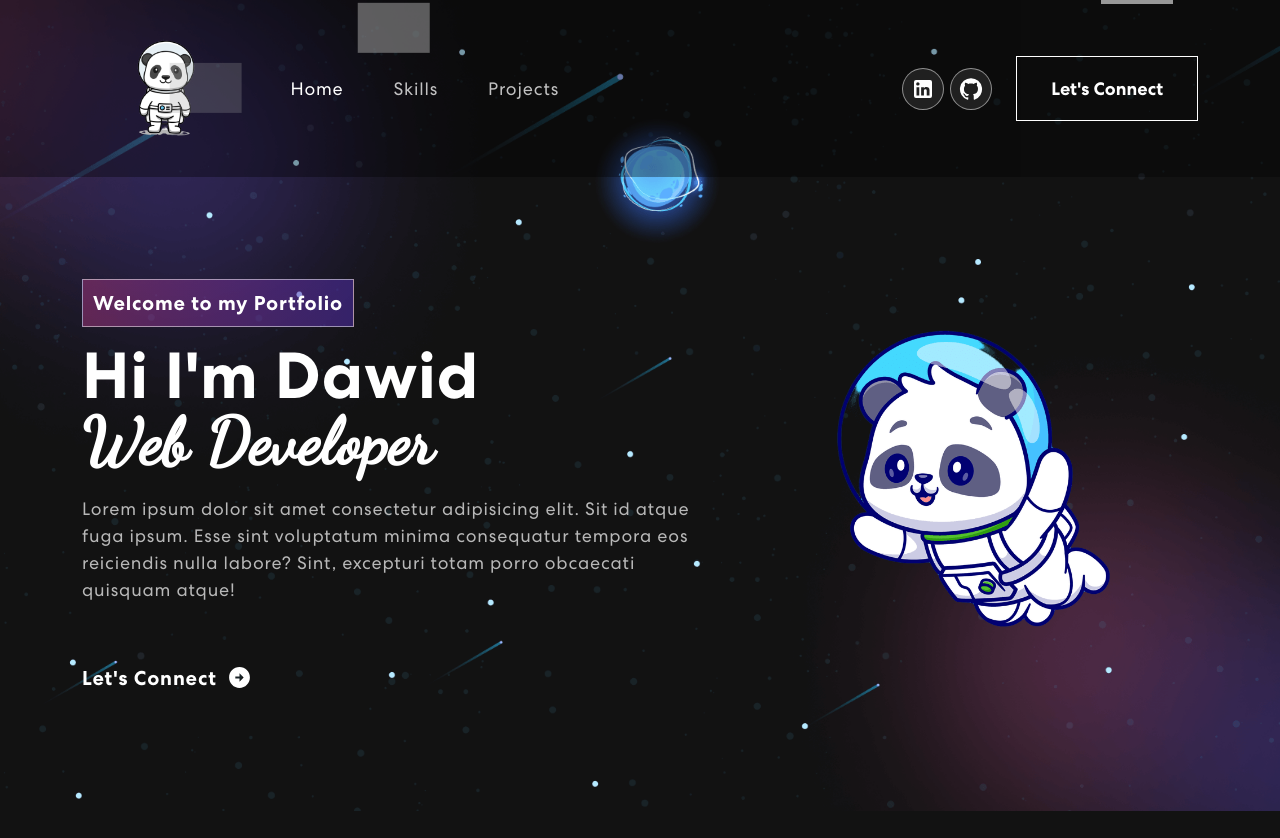
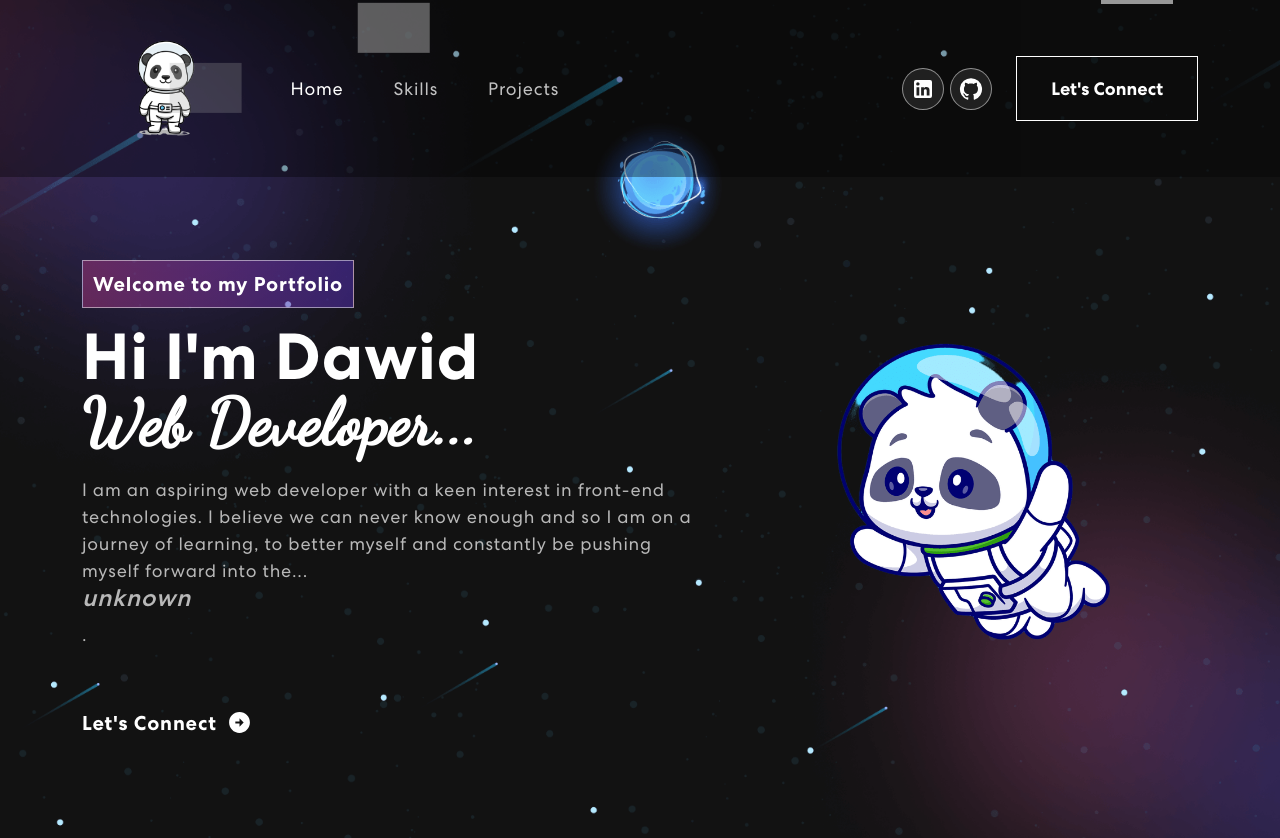
Before and after one commit to dawkey95/Portfolio-Website, a React (Create React App) app: page / in a window 1280 px wide. Before the commit the page ends 811 px from the top, so only its background shows below. Built offline with nearby package versions, Linux system fonts and the light colour scheme.

Commit message:
About me text updated

```diff
--- a/src/components/Banner.jsx
+++ b/src/components/Banner.jsx
@@ -7,8 +7,8 @@ const Banner = () => {
 	const [loopNum, setLoopNum] = useState(0);
 	const [isDeleting, setIsDeleting] = useState(false);
 	const [text, setText] = useState('');
-	const [delta, setDelta] = useState(300 );
-	const toRotate = ['Web Developer', 'Web Designer', 'Gamer'];
+	const [delta, setDelta] = useState(300);
+	const toRotate = ['Web Developer...', 'Web Designer...', 'Gamer...'];
 	const period = 2000;
 
 	useEffect(() => {
@@ -52,14 +52,18 @@ const Banner = () => {
 						<span className="tagline">Welcome to my Portfolio</span>
 						<h1>
 							{`Hi I'm Dawid `}
-              <br></br>
+							<br></br>
 							<span className="wrap span-text">{text}</span>
 						</h1>
 						<p>
-							Lorem ipsum dolor sit amet consectetur adipisicing elit. Sit id atque
-							fuga ipsum. Esse sint voluptatum minima consequatur tempora eos
-							reiciendis nulla labore? Sint, excepturi totam porro obcaecati quisquam
-							atque!
+							I am an aspiring web developer with a keen interest in front-end
+							technologies. I believe we can never know enough and so I am on a journey
+							of learning, to better myself and constantly be pushing myself forward
+							into the...
+							<em>
+								<h4>unknown</h4>
+							</em>
+							.
 						</p>
 						<button
 							onClick={() => {
```
